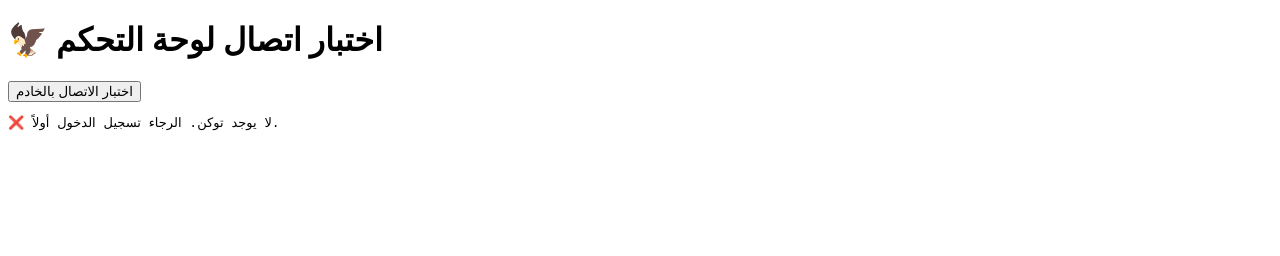
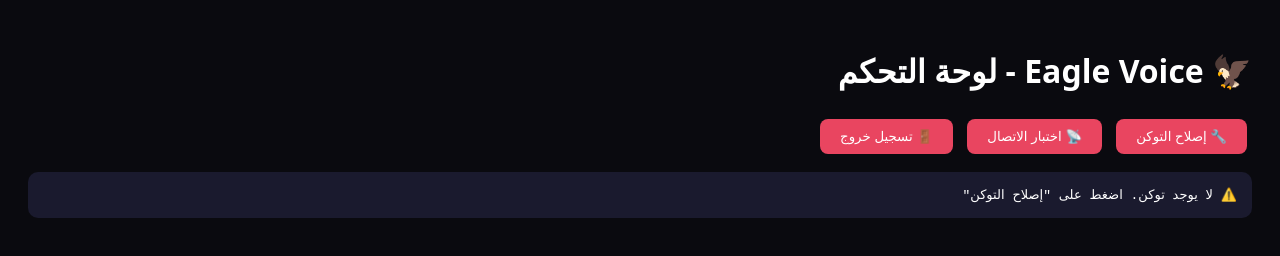
Before and after one commit to 4567890hyh-blip/eagle-voice-chat, a website: page index.html in a window 1280 px wide. Drawn offline with Linux system fonts and the light colour scheme.

Commit message:
index.html

```diff
--- a/index.html
+++ b/index.html
@@ -1,48 +1,111 @@
 <!DOCTYPE html>
-<html>
+<html dir="rtl">
 <head>
-    <title>Eagle Voice - Test</title>
     <meta charset="UTF-8">
+    <title>Eagle Voice - Admin</title>
+    <style>
+        body { font-family: system-ui; background: #0a0a0f; color: white; padding: 20px; }
+        button { background: #e94560; color: white; border: none; padding: 10px 20px; margin: 5px; border-radius: 8px; cursor: pointer; }
+        pre { background: #1a1a2e; padding: 15px; border-radius: 10px; overflow-x: auto; }
+        .error { color: #ff4444; }
+        .success { color: #00ff00; }
+    </style>
 </head>
 <body>
-    <h1>🦅 اختبار اتصال لوحة التحكم</h1>
-    <button onclick="testConnection()">اختبار الاتصال بالخادم</button>
-    <pre id="result">اضغط على الزر لاختبار الاتصال...</pre>
+    <h1>🦅 Eagle Voice - لوحة التحكم</h1>
+
+    <div id="status"></div>
+
+    <button onclick="fixToken()">🔧 إصلاح التوكن</button>
+    <button onclick="testConnection()">📡 اختبار الاتصال</button>
+    <button onclick="logout()">🚪 تسجيل خروج</button>
+
+    <pre id="result">اضغط على زر "إصلاح التوكن" أولاً...</pre>
 
     <script>
-        const token = localStorage.getItem('token');
+        let token = localStorage.getItem('token');
 
-        if (!token) {
-            document.getElementById('result').innerHTML = '❌ لا يوجد توكن. الرجاء تسجيل الدخول أولاً.';
+        function showStatus(message, isError = false) {
+            const statusDiv = document.getElementById('status');
+            statusDiv.innerHTML = `<div class="${isError ? 'error' : 'success'}">${message}</div>`;
+            setTimeout(() => { statusDiv.innerHTML = ''; }, 5000);
+        }
+
+        async function fixToken() {
+            const resultDiv = document.getElementById('result');
+            resultDiv.innerHTML = 'جاري إصلاح التوكن...\n';
+
+            // حذف التوكن القديم
+            localStorage.removeItem('token');
+            token = null;
+            resultDiv.innerHTML += '✅ تم حذف التوكن القديم\n';
+
+            // طلب تسجيل دخول جديد
+            resultDiv.innerHTML += '\n⚠️ الرجاء تسجيل الدخول مرة أخرى من الصفحة الرئيسية\n';
+            resultDiv.innerHTML += 'سيتم تحويلك إلى صفحة تسجيل الدخول خلال 3 ثواني...\n';
+
+            setTimeout(() => {
+                window.location.href = '/';
+            }, 3000);
         }
 
         async function testConnection() {
             const resultDiv = document.getElementById('result');
-            resultDiv.innerHTML = 'جاري الاتصال...';
+            resultDiv.innerHTML = 'جاري اختبار الاتصال...\n';
+
+            token = localStorage.getItem('token');
+
+            if (!token) {
+                resultDiv.innerHTML = '❌ لا يوجد توكن. اضغط على "إصلاح التوكن" أولاً.';
+                return;
+            }
 
             try {
-                // اختبار 1: الاتصال الأساسي
-                const testRes = await fetch('/api/test');
-                const testData = await testRes.json();
-                resultDiv.innerHTML = '✅ الخادم يعمل: ' + JSON.stringify(testData, null, 2) + '\n\n';
-
-                // اختبار 2: جلب بيانات المستخدم
+                // اختبار التوكن
                 const userRes = await fetch('/api/user', {
                     headers: { 'Authorization': `Bearer ${token}` }
                 });
                 const userData = await userRes.json();
-                resultDiv.innerHTML += '✅ بيانات المستخدم: ' + JSON.stringify(userData, null, 2) + '\n\n';
 
-                // اختبار 3: جلب الإحصائيات
+                if (userData.error) {
+                    resultDiv.innerHTML = `❌ التوكن غير صالح: ${userData.error}\n\nالرجاء الضغط على "إصلاح التوكن"`;
+                    return;
+                }
+
+                resultDiv.innerHTML = `✅ مرحباً ${userData.user.username}\n`;
+                resultDiv.innerHTML += `📊 الدور: ${userData.user.role}\n\n`;
+
+                // جلب الإحصائيات
                 const statsRes = await fetch('/api/admin/stats', {
                     headers: { 'Authorization': `Bearer ${token}` }
                 });
                 const statsData = await statsRes.json();
-                resultDiv.innerHTML += '✅ الإحصائيات: ' + JSON.stringify(statsData, null, 2);
+
+                if (statsData.stats) {
+                    resultDiv.innerHTML += `📈 إجمالي المستخدمين: ${statsData.stats.totalUsers}\n`;
+                    resultDiv.innerHTML += `🟢 المتصلون الآن: ${statsData.stats.onlineUsers}\n`;
+                    resultDiv.innerHTML += `💰 إجمالي العملات: ${statsData.stats.totalCoins}\n`;
+                    resultDiv.innerHTML += `💵 إجمالي الإيرادات: ${statsData.stats.totalRevenue} $\n`;
+                }
+
+                showStatus('✅ الاتصال ناجح!');
 
             } catch (error) {
                 resultDiv.innerHTML = '❌ خطأ في الاتصال: ' + error.message;
+                showStatus('❌ فشل الاتصال', true);
             }
+        }
+
+        function logout() {
+            localStorage.removeItem('token');
+            window.location.href = '/';
+        }
+
+        // فحص التوكن عند تحميل الصفحة
+        if (token) {
+            testConnection();
+        } else {
+            document.getElementById('result').innerHTML = '⚠️ لا يوجد توكن. اضغط على "إصلاح التوكن"';
         }
     </script>
 </body>
```
